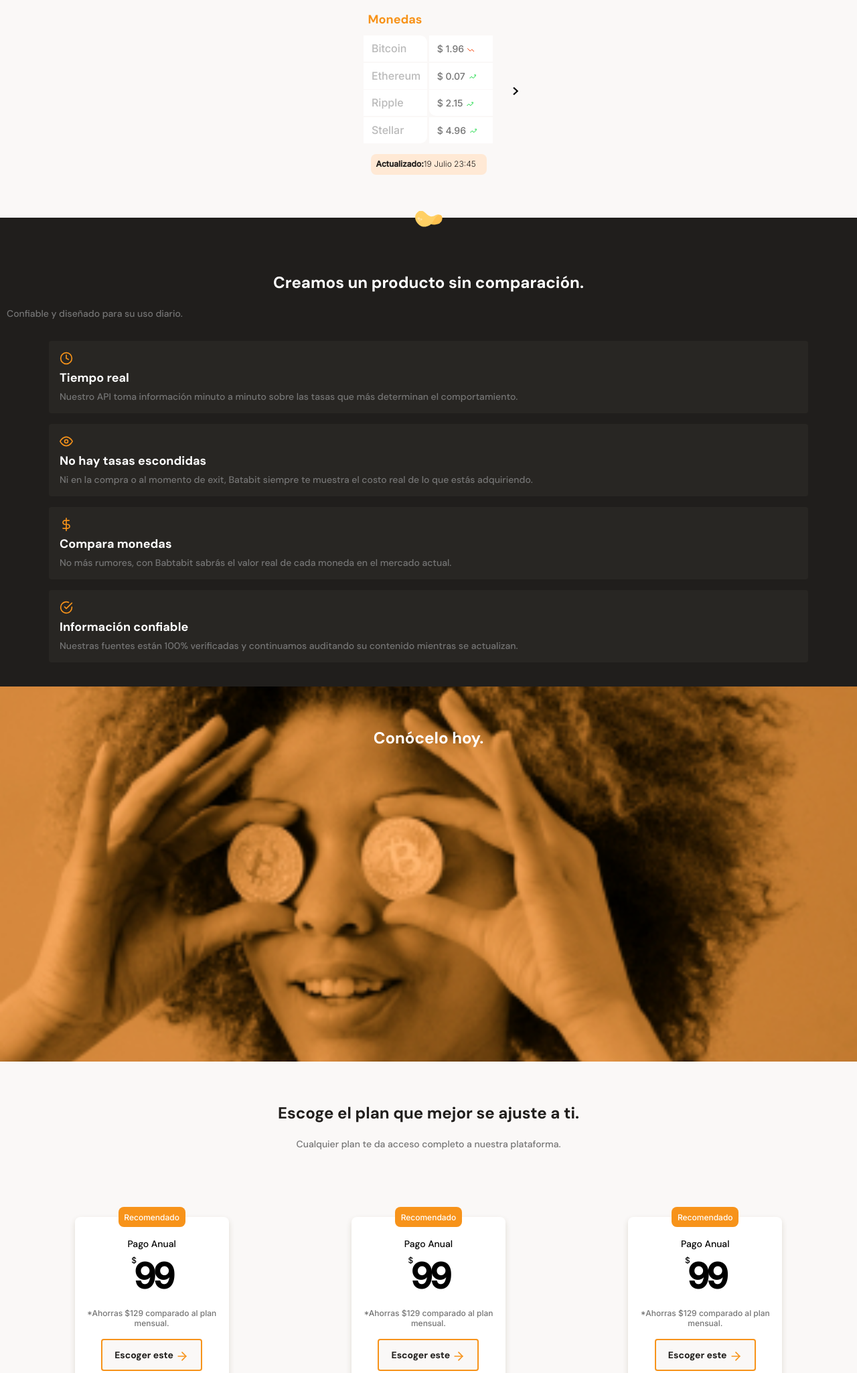
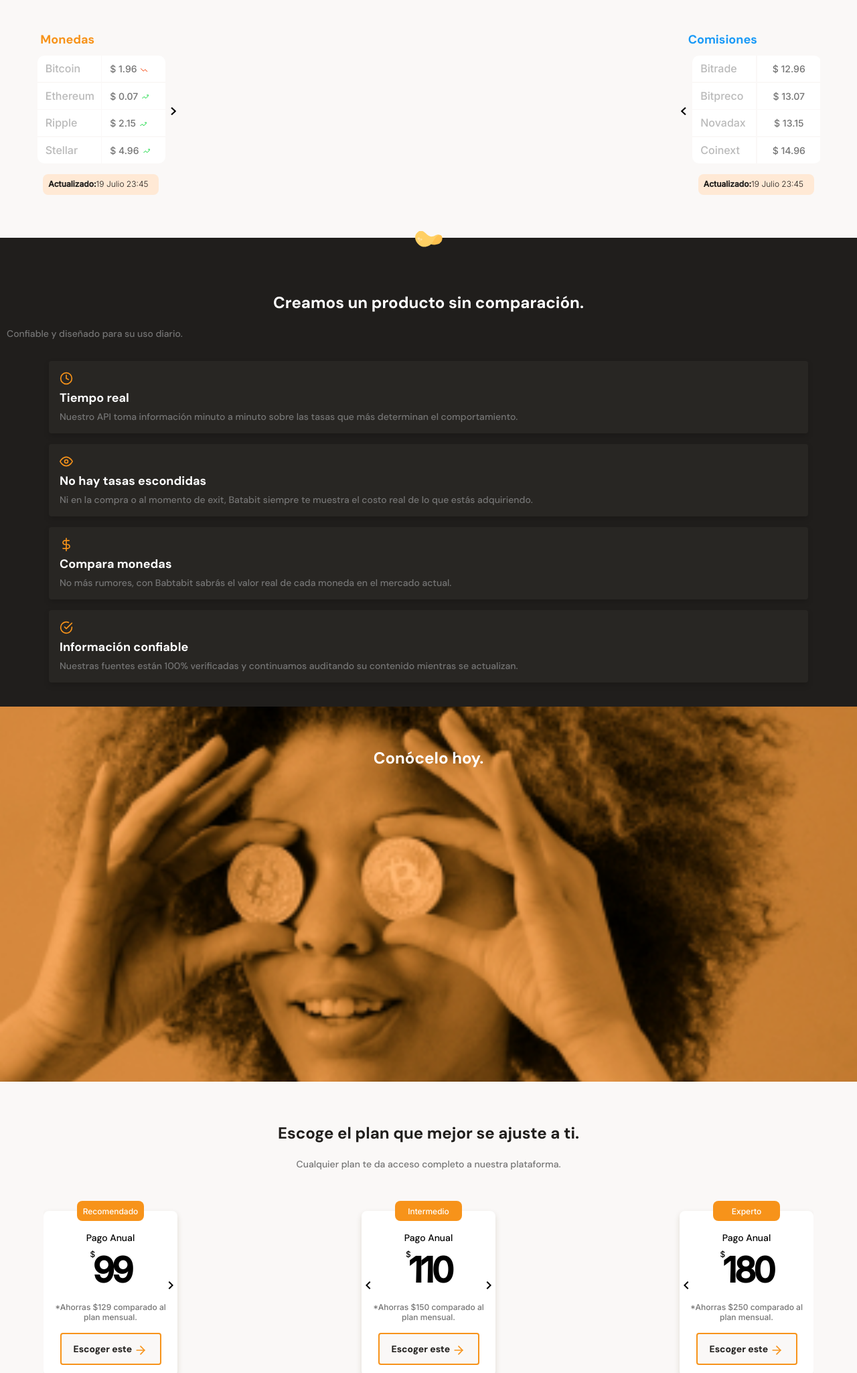
Before and after one commit to JapCode/Batatabit, a plain HTML site: page index.html in a window 1280 px wide. Shown: the part 750-2800 px from the top of the page at 67% size. Drawn offline with Linux system fonts and the light colour scheme.

Commit message:
fase final del pproyecto, agregando mediaquerys

```diff
--- a/css/styles.css
+++ b/css/styles.css
@@ -4,18 +4,17 @@
 3- Tipografía --> tipos, tamaños de fuente, etc
 4- Estilos visuales --> box-shadow, border-radius, gradient, etc
 5- Otros --> reglas CSS y más */
-:root{
-  --bitcoin-orange: #F7931A;
-  --soft-orange: #FFE9D5;
-  --secondary-blue: #1A9AF7;
-  --soft-blue: #E7F5FF;
-  --warm-black: #201E1C;
+:root {
+  --bitcoin-orange: #f7931a;
+  --soft-orange: #ffe9d5;
+  --secondary-blue: #1a9af7;
+  --soft-blue: #e7f5ff;
+  --warm-black: #201e1c;
   --other-black: #282623;
-  --grey: #BABABA;
-  --other-grey:#757575;
-  --off-white: #FAF8F7;
-  --just-white: #FFFFFF;
-
+  --grey: #bababa;
+  --other-grey: #757575;
+  --off-white: #faf8f7;
+  --just-white: #ffffff;
 }
 * {
   box-sizing: border-box;
@@ -24,7 +23,7 @@
 }
 html {
   font-size: 62.5%;
-  font-family: 'DM Sans', sans-serif;
+  font-family: "DM Sans", sans-serif;
   scroll-behavior: smooth;
 }
 header {
@@ -36,9 +35,13 @@ header {
   width: 100%;
   min-width: 320px;
   height: 334px;
-  background: linear-gradient(207.8deg, var(--warm-black) 16.69%, var(--bitcoin-orange) 100%)
+  background: linear-gradient(
+    207.8deg,
+    var(--warm-black) 16.69%,
+    var(--bitcoin-orange) 100%
+  );
 }
-header img{
+header img {
   width: 150px;
   height: 24px;
   margin-top: 60px;
@@ -58,7 +61,7 @@ header .headerTitleContainer h1 {
   color: var(--just-white);
   line-height: 2.6rem;
 }
-header .headerTitleContainer p{
+header .headerTitleContainer p {
   color: var(--soft-orange);
   font-size: 1.4rem;
   margin-top: 24px;
@@ -82,25 +85,25 @@ header .headerTitleContainer .headerButton {
   text-decoration: none;
   color: var(--other-black);
 }
-header .headerTitleContainer .headerButton span{
+header .headerTitleContainer .headerButton span {
   display: inline-block;
   width: 13px;
   height: 8px;
   margin-left: 10px;
   background-image: url(./assets/icons/down-arrow.svg);
 }
-main{
+main {
   width: 100%;
   height: auto;
   background: var(--off-white);
 }
-main .mainExchangeContainer{
+main .mainExchangeContainer {
   width: 100%;
   height: auto;
   padding-top: 80px;
   text-align: center;
 }
-main .mainExchangeContainer .backgroundExchangeImg{
+main .mainExchangeContainer .backgroundExchangeImg {
   background-image: url(./assets/img/Bitcoin.svg);
   background-repeat: no-repeat;
   background-position: center;
@@ -110,13 +113,13 @@ main .mainExchangeContainer .backgroundExchangeImg{
   margin: 0 auto;
   margin-bottom: 40px;
 }
-main .mainExchangeContainer .mainExchangeContainerTitle{
+main .mainExchangeContainer .mainExchangeContainerTitle {
   width: 90%;
   margin: 0 auto;
   min-width: 288px;
   max-width: 900px;
 }
-main .mainExchangeContainer .mainExchangeContainerTitle  h2{
+main .mainExchangeContainer .mainExchangeContainerTitle h2 {
   font-weight: bold;
   font-size: 2.4rem;
   line-height: 2.6rem;
@@ -130,7 +133,18 @@ main .mainExchangeContainer .mainExchangeContainerTitle p {
   color: var(--other-grey);
   margin-bottom: 30px;
 }
-main .mainExchangeContainer  .mainTableContainer .table{
+main .mainExchangeContainer .tableContainer {
+  display: flex;
+  justify-content: space-between;
+  gap: 75px;
+  overflow-x: scroll;
+  overscroll-behavior-x: contain;
+  scroll-snap-type: x proximity;
+  overflow: hidden;
+  margin: 0 55px;
+}
+main .mainExchangeContainer .mainTableContainer .table {
+  scroll-snap-align: center;
   margin: 0 auto;
   display: grid;
   grid-template-columns: auto auto;
@@ -140,7 +154,7 @@ main .mainExchangeContainer  .mainTableContainer .table{
   min-width: 190px;
   position: relative;
 }
-main .mainExchangeContainer  .mainTableContainer h3 {
+main .mainExchangeContainer .mainTableContainer h3 {
   color: var(--bitcoin-orange);
   font-style: normal;
   font-weight: bold;
@@ -150,7 +164,7 @@ main .mainExchangeContainer  .mainTableContainer h3 {
   margin-left: -100px;
   margin-bottom: 12px;
 }
-main .mainExchangeContainer  .mainTableContainer .table div{
+main .mainExchangeContainer .mainTableContainer .table div {
   justify-self: start;
   width: 95px;
   height: 39px;
@@ -159,21 +173,21 @@ main .mainExchangeContainer  .mainTableContainer .table div{
   display: flex;
   align-items: center;
 }
-main .mainExchangeContainer  .mainTableContainer .table div:nth-child(1){
+main .mainExchangeContainer .mainTableContainer .table div:nth-child(2) {
   border-top-left-radius: 10px;
 }
-main .mainExchangeContainer  .mainTableContainer .table div:nth-child(2){
+main .mainExchangeContainer .mainTableContainer .table div:nth-child(3) {
   border-top-right-radius: 10px;
 }
-main .mainExchangeContainer  .mainTableContainer .table div:nth-child(7){
+main .mainExchangeContainer .mainTableContainer .table div:nth-child(8) {
   border-bottom-left-radius: 10px;
 }
-main .mainExchangeContainer  .mainTableContainer .table div:nth-child(8){
+main .mainExchangeContainer .mainTableContainer .table div:nth-child(9) {
   border-bottom-right-radius: 10px;
 }
-main .mainExchangeContainer  .mainTableContainer .table div h4{
+main .mainExchangeContainer .mainTableContainer .table div h4 {
   text-align: start;
-  font-family: 'Inter', sans-serif;
+  font-family: "Inter", sans-serif;
   font-style: normal;
   font-weight: 500;
   font-size: 1.6rem;
@@ -181,8 +195,8 @@ main .mainExchangeContainer  .mainTableContainer .table div h4{
   /* letter-spacing: -0.02em; */
   color: var(--grey);
 }
-main .mainExchangeContainer  .mainTableContainer .table div p{
-  font-family: 'Inter', sans-serif;
+main .mainExchangeContainer .mainTableContainer .table div p {
+  font-family: "Inter", sans-serif;
   font-style: normal;
   font-weight: normal;
   font-size: 1.4rem;
@@ -191,21 +205,21 @@ main .mainExchangeContainer  .mainTableContainer .table div p{
   /* letter-spacing: -0.02em; */
   color: var(--other-grey);
 }
-main .mainExchangeContainer  .mainTableContainer .table div span{
+main .mainExchangeContainer .mainTableContainer .table div span {
   background-image: url(/css/assets/icons/trending-up.svg);
   width: 11px;
   height: 8px;
   display: inline-block;
   margin: 0 5px;
 }
-main .mainExchangeContainer  .mainTableContainer .table div:nth-child(3) span{
+main .mainExchangeContainer .mainTableContainer .table div:nth-child(3) span {
   background-image: url(/css/assets/icons/trending-down.svg);
   width: 11px;
   height: 8px;
   display: inline-block;
   margin: 0 5px;
 }
-main .mainExchangeContainer  .mainTableContainer .tableUpdateDate{
+main .mainExchangeContainer .mainTableContainer .tableUpdateDate {
   background: var(--soft-orange);
   color: var(--warm-black);
   display: flex;
@@ -217,42 +231,42 @@ main .mainExchangeContainer  .mainTableContainer .tableUpdateDate{
   margin: 0 auto;
   margin-top: 16px;
   border-radius: 8px;
-  font-family: 'Inter', sans-serif;
+  font-family: "Inter", sans-serif;
   font-style: normal;
   font-size: 1.2rem;
   line-height: 14.52px;
   font-weight: 300;
   margin-bottom: 64px;
 }
-main .mainExchangeContainer  .mainTableContainer.secondTable h3{
-  color: var(--secondary-blue)
+main .mainExchangeContainer .mainTableContainer.secondTable h3 {
+  color: var(--secondary-blue);
 }
-main .mainExchangeContainer  .mainTableContainer.secondTable .table{
+main .mainExchangeContainer .mainTableContainer.secondTable .table {
   position: relative;
 }
-main .mainExchangeContainer  .mainTableContainer.secondTable div p {
+main .mainExchangeContainer .mainTableContainer.secondTable div p {
   text-align: center;
   margin: 0 auto;
 }
-main .tableArrowRight{
+main .tableArrowRight {
   width: 7.41px;
-  Height: 14px;
+  height: 14px;
   background-image: url(/css/assets/icons/right-arrow.svg);
   background-position: center;
   background-repeat: no-repeat;
   position: absolute;
-  left: 115%;
+  left: 105%;
   bottom: calc(100% - 90px);
 }
-main .tableArrowleft{
+main .tableArrowleft {
   width: 7.41px;
-  Height: 14px;
+  height: 14px;
   background-image: url(/css/assets/icons/left-arrow.svg);
   background-repeat: no-repeat;
   background-position: center;
-  background-size: cover;
+  /* background-size: cover; */
   position: absolute;
-  right: 115%;
+  right: 105%;
   bottom: calc(100% - 90px);
 }
 main .mainProductsDetails {
@@ -302,6 +316,7 @@ main .mainProductsDetails .productCardsContainer .productDetailCard {
   background: var(--other-black);
   padding: 16px;
   border-radius: 4px;
+  box-shadow: 0px 4px 8px rgba(0, 0, 0, 0.16);
 }
 main .mainProductsDetails .productCardsContainer span {
   background-repeat: no-repeat;
@@ -311,19 +326,19 @@ main .mainProductsDetails .productCardsContainer span {
   height: 20px;
   display: block;
 }
-main .mainProductsDetails .productCardsContainer .clock{
+main .mainProductsDetails .productCardsContainer .clock {
   background-image: url(/css/assets/icons/clock.svg);
 }
-main .mainProductsDetails .productCardsContainer .eye{
+main .mainProductsDetails .productCardsContainer .eye {
   background-image: url(/css/assets/icons/eye.svg);
 }
-main .mainProductsDetails .productCardsContainer .dollar{
+main .mainProductsDetails .productCardsContainer .dollar {
   background-image: url(/css/assets/icons/dollar-sign.svg);
 }
-main .mainProductsDetails .productCardsContainer .checkout{
+main .mainProductsDetails .productCardsContainer .checkout {
   background-image: url(/css/assets/icons/check-circle.svg);
 }
-main .mainProductsDetails .productCardsContainer .productCardTitle{
+main .mainProductsDetails .productCardsContainer .productCardTitle {
   font-style: normal;
   font-weight: bold;
   font-size: 1.8rem;
@@ -331,7 +346,7 @@ line-height: 1.8rem;
   color: var(--just-white);
   margin: 10px auto;
 }
-main .mainProductsDetails .productCardsContainer .productCardBody{
+main .mainProductsDetails .productCardsContainer .productCardBody {
   margin: 0;
   font-style: normal;
   font-weight: 500;
@@ -363,8 +378,8 @@ main .mainPlansContainer {
   width: 100%;
   min-width: 320px;
 }
-main .mainPlansContainer .plansTitle{
-  margin: 64px auto;
+main .mainPlansContainer .plansTitle {
+  margin: 64px auto 0 auto;
   min-width: 288px;
   width: 80%;
 }
@@ -384,23 +399,25 @@ main .mainPlansContainer .plansTitle p {
   color: var(--other-grey);
   margin-top: 24px;
 }
-main .mainPlansContainer .containerSlider{
-  padding: 0 30px;
+main .mainPlansContainer .containerSlider {
+  padding: 50px 0 0;
   height: 320px;
   display: flex;
-  gap: 20px;
+  gap: 30px;
+  align-items: center;
+  margin: 0 65px;
   justify-content: space-between;
   overflow-x: scroll;
   overscroll-behavior-x: contain;
-  scroll-snap-align-type: proximity;
-  align-items: center;
+  scroll-snap-type: x proximity;
+  overflow: hidden;
 }
-main .mainPlansContainer .containerSlider .plainsContainerCard{
+main .mainPlansContainer .containerSlider .plainsContainerCard {
   scroll-snap-align: center;
-  margin: 0 auto;
+  /* margin: 0 1.5rem; */
   background: var(--just-white);
   min-width: 190px;
-  max-width: 230px;
+  max-width: 200px;
   height: 247px;
   box-shadow: 0px 4px 8px rgba(89, 73, 30, 0.16);
   border-radius: 8px;
@@ -415,7 +432,7 @@ main .mainPlansContainer .containerSlider .plainsContainerCard .recommended {
   width: 100px;
   height: 30px;
   border-radius: 8px;
-  font-family: 'Inter', sans-serif;
+  font-family: "Inter", sans-serif;
   font-style: normal;
   font-weight: 500;
   font-size: 1.2rem;
@@ -423,7 +440,7 @@ main .mainPlansContainer .containerSlider .plainsContainerCard .recommended {
   color: var(--just-white);
   padding: 8px;
 }
-main .mainPlansContainer .containerSlider .plainsContainerCard .planCardTitle{
+main .mainPlansContainer .containerSlider .plainsContainerCard .planCardTitle {
   padding-top: 31px;
   padding-bottom: 8px;
   font-style: normal;
@@ -431,8 +448,8 @@ main .mainPlansContainer .containerSlider .plainsContainerCard .planCardTitle{
   font-size: 1.4rem;
   line-height: 1.8rem;
 }
-main .mainPlansContainer .containerSlider .plainsContainerCard .planCardPrice{
-  font-family: 'Inter', sans-serif;
+main .mainPlansContainer .containerSlider .plainsContainerCard .planCardPrice {
+  font-family: "Inter", sans-serif;
   font-style: normal;
   font-weight: bold;
   font-size: 5.2rem;
@@ -440,8 +457,13 @@ main .mainPlansContainer .containerSlider .plainsContainerCard .planCardPrice{
   letter-spacing: -0.08em;
   padding-bottom: 16px;
 }
-main .mainPlansContainer .containerSlider .plainsContainerCard .planCardPrice span{
-  font-family: 'Inter', sans-serif;
+main
+  .mainPlansContainer
+  .containerSlider
+  .plainsContainerCard
+  .planCardPrice
+  span {
+  font-family: "Inter", sans-serif;
   font-style: normal;
   font-weight: 500;
   font-size: 1.2rem;
@@ -449,16 +471,20 @@ main .mainPlansContainer .containerSlider .plainsContainerCard .planCardPrice sp
   text-align: center;
   vertical-align: text-top;
 }
-main .mainPlansContainer .containerSlider .plainsContainerCard .planCardSaving{
+main .mainPlansContainer .containerSlider .plainsContainerCard .planCardSaving {
   color: var(--other-grey);
-  font-family: 'Inter', sans-serif;
+  font-family: "Inter", sans-serif;
   font-style: normal;
   font-weight: 500;
   font-size: 1.2rem;
   line-height: 1.5rem;
   text-align: center;
 }
-main .mainPlansContainer .containerSlider .plainsContainerCard .planCardCallToAction{
+main
+  .mainPlansContainer
+  .containerSlider
+  .plainsContainerCard
+  .planCardCallToAction {
   min-width: 151px;
   height: 48px;
   font-style: normal;
@@ -466,15 +492,20 @@ main .mainPlansContainer .containerSlider .plainsContainerCard .planCardCallToAc
   font-size: 1.4rem;
   line-height: 1.8rem;
   text-align: center;
-  font-family: 'DM Sans', sans-serif;
+  font-family: "DM Sans", sans-serif;
   color: var(--warm-black);
   background: var(--off-white);
-  border: 2px solid #F7931A;
+  border: 2px solid #f7931a;
   border-radius: 4px;
   cursor: pointer;
   margin-top: 16px;
 }
-main .mainPlansContainer .containerSlider .plainsContainerCard .planCardCallToAction span{
+main
+  .mainPlansContainer
+  .containerSlider
+  .plainsContainerCard
+  .planCardCallToAction
+  span {
   background-image: url(/css/assets/icons/orange-right-arrow.svg);
   background-repeat: no-repeat;
   background-position: center;
@@ -484,3 +515,44 @@ main .mainPlansContainer .containerSlider .plainsContainerCard .planCardCallToAc
   display: inline-block;
   vertical-align: text-bottom;
 }
+.arrowLeft {
+  background-image: url(/css/assets/icons/left-arrow.svg);
+  background-repeat: no-repeat;
+  background-position: center;
+  width: 20px;
+  height: 14px;
+  display: inline-block;
+  position: absolute;
+  top: calc(50% - 20px);
+  left: 0;
+}
+.arrowRight {
+  background-image: url(/css/assets/icons/right-arrow.svg);
+  background-repeat: no-repeat;
+  background-position: center;
+  width: 20px;
+  height: 14px;
+  display: inline-block;
+  position: absolute;
+  top: calc(50% - 20px);
+  right: 0;
+}
+footer {
+  width: 100%;
+  height: 150px;
+  background: var(--bitcoin-orange);
+  display: flex;
+  align-items: center;
+  justify-content: space-evenly;
+}
+footer .footerEnlaces ul li {
+  list-style: none;
+}
+footer .footerEnlaces ul li a {
+  text-decoration: none;
+  color: white;
+  font-style: normal;
+  font-weight: 500;
+  font-size: 1.4rem;
+  line-height: 1.8rem;
+}
--- a/index.html
+++ b/index.html
@@ -6,6 +6,7 @@
   <meta name="viewport" content="width=device-width, initial-scale=1.0">
   <link rel="stylesheet" href="css/styles.css">
   <link href="https://fonts.googleapis.com/css2?family=DM+Sans:wght@400;500;700&family=Inter:wght@300;500&display=swap" rel="stylesheet">
+  <link rel="stylesheet" href="/css/breakpoint-1.css" media="(min-width: 800px)">
   <title>Document</title>
 </head>
 <body>
@@ -24,6 +25,7 @@
         <h2>Visibilizamos todas las tasas de cambio.</h2>
         <p>Traemos información en tiempo real de las casas de cambio y las monedas más importantes del mundo.</p>
       </div>
+      <section class="tableContainer">
         <section class="mainTableContainer">
           <h3>Monedas</h3>
           <div class="table">
@@ -39,8 +41,7 @@
           </div>
           <p class="tableUpdateDate"><b>Actualizado:</b> 19 Julio 23:45</p>
         </section>
-      </section>
-      <!-- <section class="mainTableContainer secondTable">
+        <section class="mainTableContainer secondTable">
           <h3>Comisiones</h3>
           <div class="table">
             <span class="tableArrowleft"></span>
@@ -54,7 +55,9 @@
             <div><p>$ 14.96 </p></div>
           </div>
           <p class="tableUpdateDate"><b>Actualizado:</b> 19 Julio 23:45</p>
-      </section> -->
+        </section>
+      </section>
+    </section>
     <section class="mainProductsDetails">
       <span class="batataLogo"></span>
       <div>
@@ -93,35 +96,51 @@
         <p>Cualquier plan te da acceso completo a nuestra plataforma.</p>
       </div>
       <section class="containerSlider">
-        <article class="plainsContainerCard">
+        <article id="cardOne" class="plainsContainerCard">
           <p class="recommended">Recomendado</p>
           <div class="planInfoContainer">
             <h3 class="planCardTitle">Pago Anual</h3>
             <p class="planCardPrice"><span>$</span>99</p>
             <p class="planCardSaving">*Ahorras $129 comparado al plan mensual.</p>
             <button class="planCardCallToAction">Escoger este <span></span></button>
+            <a href="#cardTwo"><span class="arrowRight"></span></a>
           </div>
         </article>
-        <article class="plainsContainerCard">
-          <p class="recommended">Recomendado</p>
+        <article id="cardTwo" class="plainsContainerCard">
+          <a href="#cardOne"><span class="arrowLeft"></span></a>
+          <p class="recommended">Intermedio</p>
           <div class="planInfoContainer">
             <h3 class="planCardTitle">Pago Anual</h3>
-            <p class="planCardPrice"><span>$</span>99</p>
-            <p class="planCardSaving">*Ahorras $129 comparado al plan mensual.</p>
+            <p class="planCardPrice"><span>$</span>110</p>
+            <p class="planCardSaving">*Ahorras $150 comparado al plan mensual.</p>
             <button class="planCardCallToAction">Escoger este <span></span></button>
+            <a href="#cardthree"><span class="arrowRight"></span></a>
           </div>
         </article>
-        <article class="plainsContainerCard">
-          <p class="recommended">Recomendado</p>
+        <article id="cardthree" class="plainsContainerCard">
+          <a href="#cardTwo"><span class="arrowLeft"></span></a>
+          <p class="recommended">Experto</p>
           <div class="planInfoContainer">
             <h3 class="planCardTitle">Pago Anual</h3>
-            <p class="planCardPrice"><span>$</span>99</p>
-            <p class="planCardSaving">*Ahorras $129 comparado al plan mensual.</p>
+            <p class="planCardPrice"><span>$</span>180</p>
+            <p class="planCardSaving">*Ahorras $250 comparado al plan mensual.</p>
             <button class="planCardCallToAction">Escoger este <span></span></button>
           </div>
         </article>
       </section>
     </section>
+    <footer>
+      <section class="footerEnlaces">
+        <ul>
+          <lI><a href="#">Linkedin</a></lI>
+          <lI><a href="#">Crunchbase</a></lI>
+          <lI><a href="#">Hackernews</a></lI>
+        </ul>
+      </section>
+      <section>
+        <img src="/css/assets/img/logo-footer.svg" alt="">
+      </section>
+    </footer>
   </main>
 </body>
 </html>
```
Lines whose indentation alone changed are shown as unchanged.
